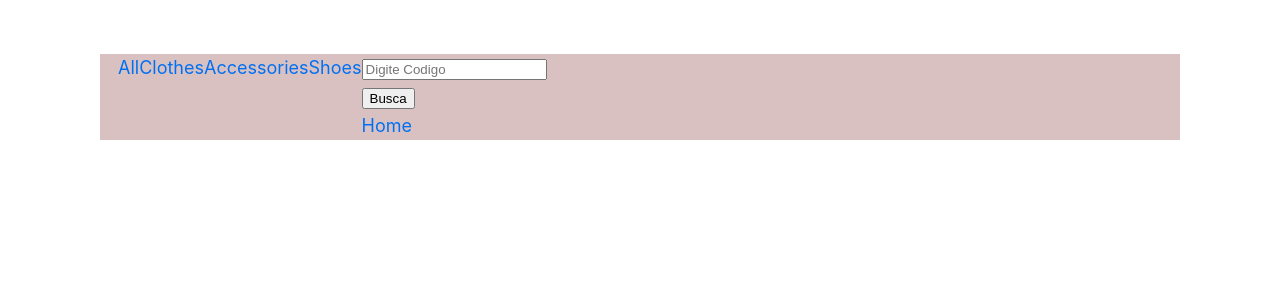
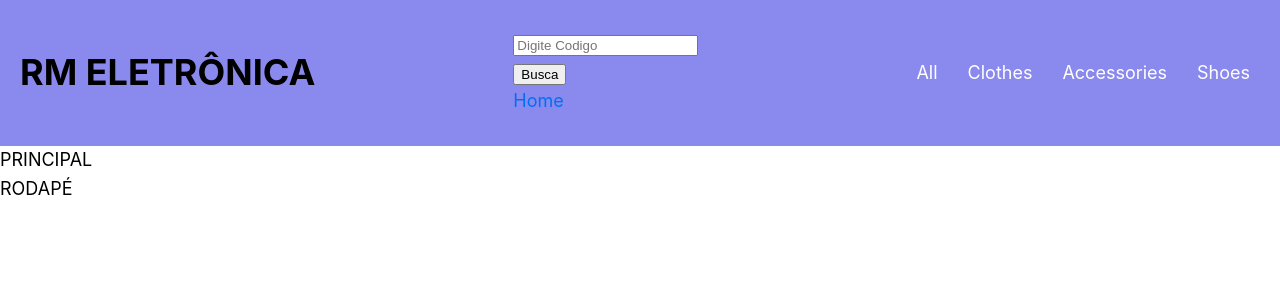
Before and after one commit to rmdev-cmba/api-bling, a Next.js app: page / in a window 1280 px wide. Shown: the top 300 px of the page. Built offline with nearby package versions, Linux system fonts and the light colour scheme.

Commit message:
Refatorando css

```diff
--- /dev/null
+++ b/src/components/Header/header.module.css
@@ -0,0 +1,8 @@
+.header {
+    background: rgb(137, 137, 238);
+    display: flex;
+    flex-wrap: wrap;
+    justify-content: space-between;
+    align-items: center;
+    padding: 20px;
+}
--- /dev/null
+++ b/src/components/Header/index.tsx
@@ -0,0 +1,20 @@
+import Navbar from "../Navbar";
+import SearchProd from "../SearchProd";
+import style from './header.module.css';
+
+
+export default function Header() {
+
+    return (
+
+            <div className={style.header}>
+
+                <h1>RM ELETRÔNICA</h1>
+                <SearchProd></SearchProd>
+                <Navbar></Navbar>
+
+            </div>
+
+
+    )
+}
--- a/src/components/Layout/layout.module.css
+++ b/src/components/Layout/layout.module.css
@@ -1,9 +1,11 @@
 
-.container {
+/* .container {
     max-width: 60rem;
     padding: 0 1rem;
     margin: 3rem auto 6rem;
     background: rgb(218, 193, 193);
     display: flex;
     flex: 1;
-  }
+    justify-content: center;
+    align-items: center;
+  } */
--- a/src/components/Navbar/Navbar.module.css
+++ b/src/components/Navbar/Navbar.module.css
@@ -1,12 +1,15 @@
+.menu {
+  display: flex;
+  justify-content: space-between;
+}
 
-.container {
-  height: 8rem;
-  display: flex;
-  padding: 2rem 4rem;
-  align-items: center;
-  border-bottom: 1px solid #f5f5f5;
-  /* justify-content: space-between; */
-  background: rgb(235, 232, 101);
+.menu a {
+  margin-left: 10px;
+  color: white;
+}
 
+.menu li a {
+  display: block;
+  padding: 10px;
 
 }
--- a/src/components/Navbar/index.tsx
+++ b/src/components/Navbar/index.tsx
@@ -7,18 +7,16 @@ import style from './Navbar.module.css'
 const Navbar: FC = () => (
 
   <nav>
-    <Link href="/">
-      <a>All</a>
-    </Link>
-    <Link href="/">
-      <a>Clothes</a>
-    </Link>
-    <Link href="/">
-      <a>Accessories</a>
-    </Link>
-    <Link href="/">
-      <a>Shoes</a>
-    </Link>
+    <ul className={style.menu}>
+    <li><Link href="/"><a>All</a></Link></li>
+
+    <li><Link href="/"><a>Clothes</a></Link></li>
+
+    <li><Link href="/"><a>Accessories</a></Link></li>
+
+    <li><Link href="/"><a>Shoes</a></Link></li>
+
+    </ul>
   </nav>
 
 )
--- a/src/components/SearchProd/index.tsx
+++ b/src/components/SearchProd/index.tsx
@@ -28,14 +28,8 @@ export default function SearchProd() {
     }
 
     return (
-        <div>
-            <Head>
-                <title>App-Bling</title>
-                <link rel="icon" href="/favicon.ico" />
-            </Head>
 
         <div>
-                {/* <h1>Código:</h1> */}
             <input
                 id="busca"
                 // type="number"
@@ -66,7 +60,7 @@ export default function SearchProd() {
             <button id="myBtn" color="warning" onClick={handleSearch}>Busca</button><br />
             <a href='/'>Home</a>
         </div>
-        </div>
+
 
     )
 }
--- a/src/pages/_app.tsx
+++ b/src/pages/_app.tsx
@@ -1,10 +1,16 @@
+import Head from 'next/head'
 import '../styles/global.css'
 
 function MyApp({ Component, pageProps }) {
 
-  return <Component {...pageProps} />
-
-
+  return (
+    <>
+      <Head>
+        <title>App-Bling</title>
+      </Head>
+      <Component {...pageProps} />
+    </>
+  )
 }
 
 export default MyApp
--- a/src/pages/_document.tsx
+++ b/src/pages/_document.tsx
@@ -5,15 +5,16 @@ export default class MyDocument extends Document {
         return (
             <Html>
                 <Head>
+                    <link rel="icon" href="/favicon.ico" />
                     <link rel="preconnect" href="https://fonts.gstatic.com" />
                     <link href="https://fonts.googleapis.com/css2?family=Inter&family=Lexend:wght@500;600&display=swap" rel="stylesheet" />
 
-                    <link rel="shortcut icon" href="/favicon.png" type="image/png"/>
+                    <link rel="shortcut icon" href="/favicon.png" type="image/png" />
                 </Head>
-                    <body>
-                        <Main />
-                        <NextScript />
-                    </body>
+                <body>
+                    <Main />
+                    <NextScript />
+                </body>
             </Html>
 
         )
--- a/src/pages/index.tsx
+++ b/src/pages/index.tsx
@@ -1,6 +1,6 @@
+import Header from '../components/Header';
 import Layout from '../components/Layout';
-import Navbar from '../components/Navbar';
-import SearchProd from '../components/SearchProd';
+import style from '../styles/Home.module.css';
 
 
 export default function Home() {
@@ -8,8 +8,9 @@ export default function Home() {
   return (
 
       <Layout>
-        <Navbar />
-        <SearchProd />
+        <Header></Header>
+        <main>PRINCIPAL</main>
+        <footer>RODAPÉ</footer>
       </Layout>
 
   )
--- a/src/styles/global.css
+++ b/src/styles/global.css
@@ -1,11 +1,12 @@
 html,
-body {
+body, ul, li, p  {
   padding: 0;
   margin: 0;
   font-family: -apple-system, BlinkMacSystemFont, Segoe UI, Roboto, Oxygen, Ubuntu,
     Cantarell, Fira Sans, Droid Sans, Helvetica Neue, sans-serif;
   line-height: 1.6;
   font-size: 18px;
+  list-style: none;
 }
 
 * {
```
Also changed, not shown: src/pages/prod/[codigo].tsx (+9 -7 lines), src/styles/Home.module.css (+3 -7 lines). Lines whose indentation alone changed are shown as unchanged.
